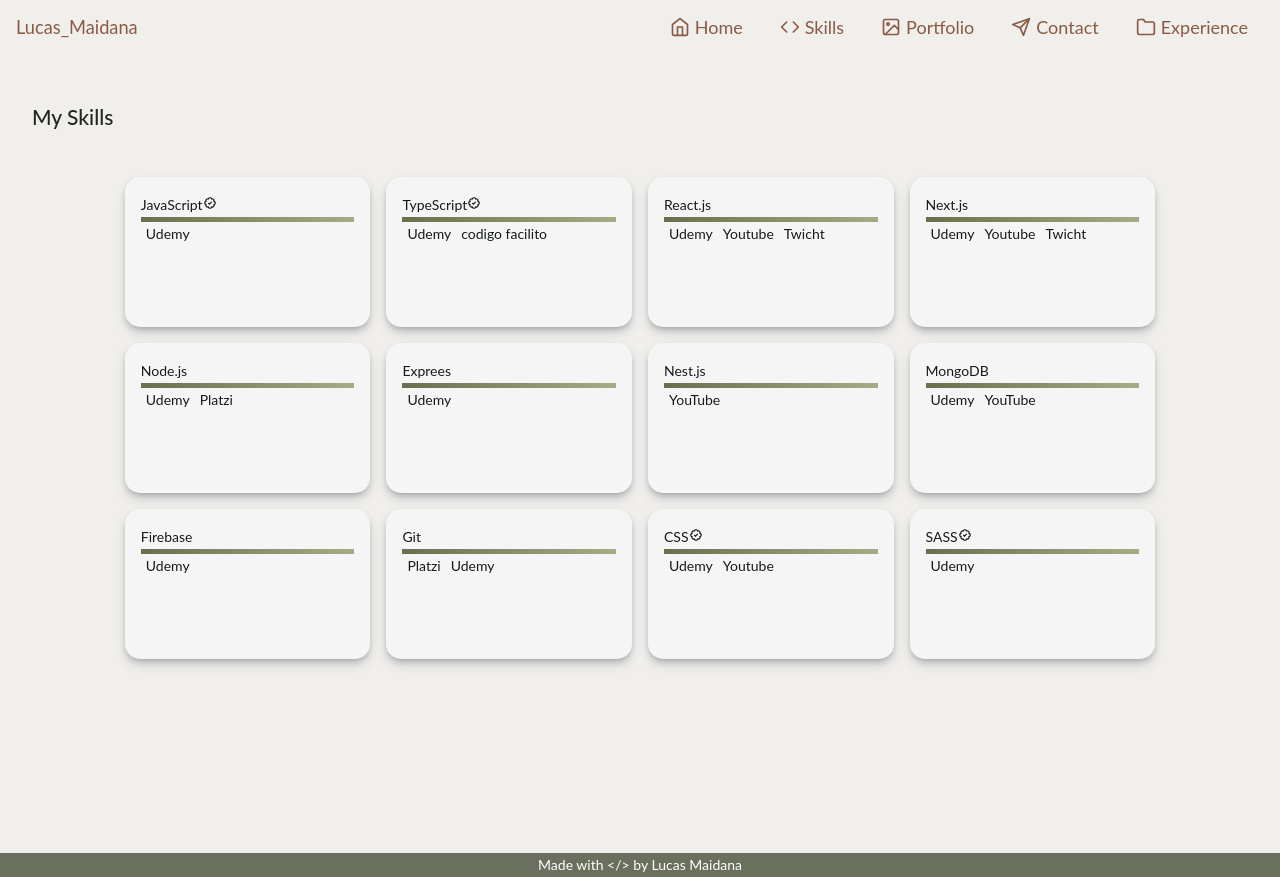
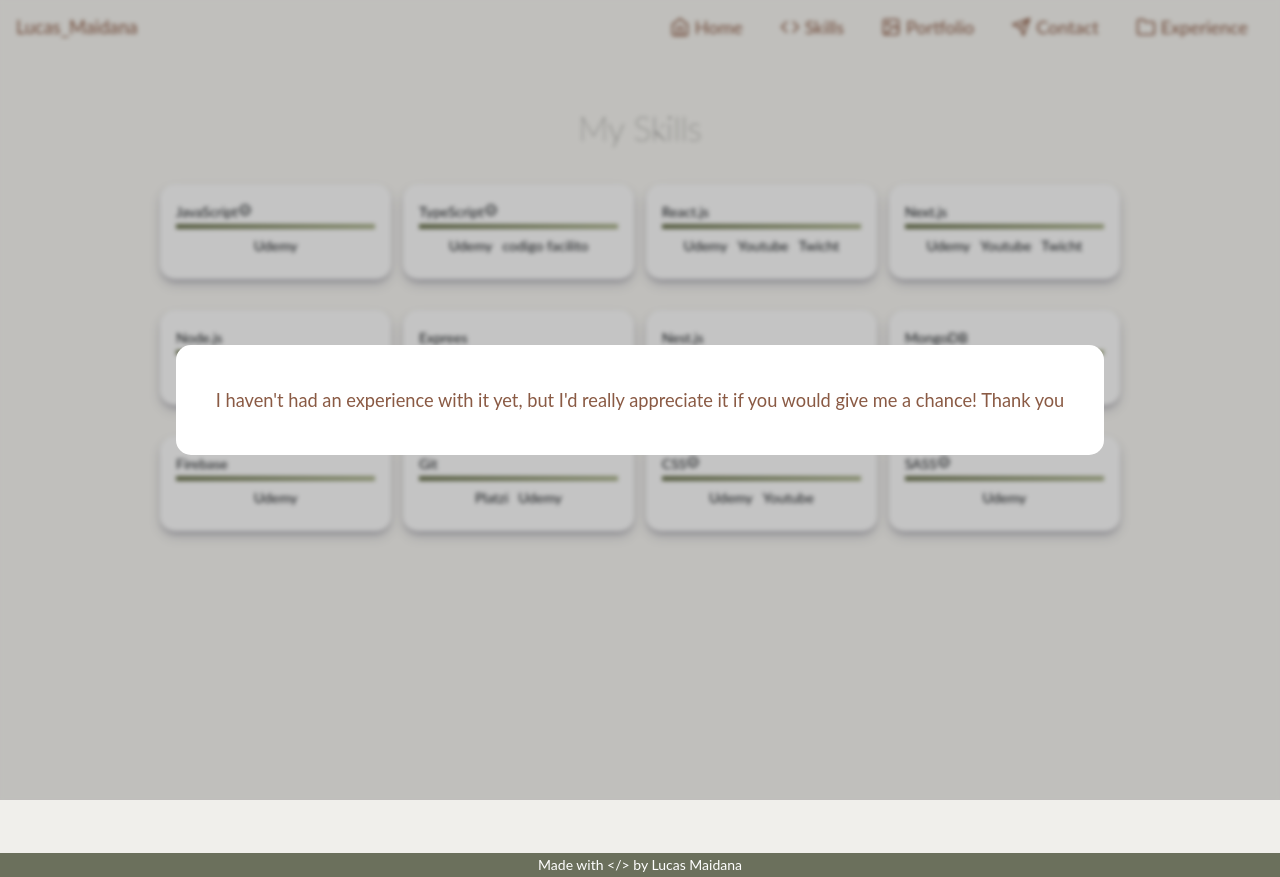
Before and after one commit to LMANMAI/Portfolio, a Next.js app: page /Skills in a window 1280 px wide. Both pictures are taken after a click on the item "Experience". Built offline with nearby package versions, Linux system fonts and the light colour scheme; a web font is replaced by a local one.

Commit message:
todos los estilos y el maquetado terminado, restan cambios menores en las animaciones, y en la informacion de la api

```diff
--- a/assets/index.ts
+++ b/assets/index.ts
@@ -20,6 +20,11 @@ export const LayoutContainer = styled.main`
   background-color: ${({ theme }) => theme.white};
   color: ${({ theme }) => theme.black};
   margin: 10px auto;
+  h2 {
+    text-align: center;
+    font-size: 2.125rem;
+    font-weight: lighter;
+  }
 `;
 export const HeaderElement = styled.header``;
 
@@ -28,7 +33,9 @@ export const MenuHeader = styled.div`
   justify-content: space-between;
   padding: 0.75rem 1rem;
   color: ${({ theme }) => theme.brown};
-
+  p {
+    cursor: pointer;
+  }
   font-size: 1.14rem;
   svg {
     font-size: 1.75rem;
@@ -202,23 +209,19 @@ export const SocialButton = styled.a`
 /**Skills Page */
 export const PanelContainer = styled.section`
   padding: 1rem 2rem;
+  width: 100%;
+  margin: 0 auto;
+  @media (min-width: 768px) {
+    width: 80%;
+  }
 `;
 export const Panel = styled.div`
-  //background-color: ${({ theme }) => theme.light_gray};
   display: grid;
   place-items: center;
-  margin: 0 auto;
-  grid-template-columns: repeat(auto-fit, minmax(145px, 1fr));
-  gap: 1rem;
-
-  /* //tablet
+  grid-template-columns: repeat(auto-fit, minmax(105px, 1fr));
+  gap: 0.725rem;
   @media (min-width: 768px) {
-  } */
-  //desktop
-  @media (min-width: 1024px) {
-    padding: 2rem;
-    width: 90%;
-    grid-template-columns: repeat(auto-fit, minmax(20%, 1fr));
+    grid-template-columns: repeat(auto-fit, minmax(205px, 1fr));
   }
 `;
 export const Separador = styled.div`
@@ -231,8 +234,10 @@ export const Separador = styled.div`
 `;
 
 export const Skill = styled.div`
-  height: 90px;
+  height: calc(fit-content + 5px);
+  flex-grow: 1;
   width: 100%;
+  margin: 10px;
   background-color: whitesmoke;
   border-radius: 15px;
   padding: 1rem;
@@ -262,12 +267,14 @@ export const Skill = styled.div`
       }
     }
   }
-  @media (min-width: 768px) {
-    height: 150px;
-  }
 `;
 export const SkillContainer = styled.div`
   display: flex;
+  justify-content: center;
+  padding: 5px;
+  @media (max-width: 768px) {
+    flex-direction: column;
+  }
 `;
 
 /**Portfolio */
@@ -461,18 +468,79 @@ export const BoxFormAccepted = styled.div`
 `;
 export const SlugContainer = styled.section`
   display: flex;
+  flex-direction: column;
 `;
 export const SlugTechnologies = styled.div`
-  border: 1px solid red;
   width: 100%;
+  display: flex;
+  justify-content: center;
+  gap: 15px;
+  ${Skill} {
+    width: fit-content;
+    height: fit-content;
+    padding: 10px;
+  }
 `;
 export const SlugImgContainer = styled.div`
   width: 90%;
-  margin: 0 auto;
+  margin: 10px auto;
+  display: flex;
+  border-radius: 15px;
   img {
     width: 100%;
+    height: auto;
+    margin: auto;
   }
   @media (min-width: 768px) {
     max-width: 50%;
   }
 `;
+export const SlugDesc = styled.span`
+  margin: 10px auto;
+  text-align: center;
+  width: 500px;
+`;
+
+export const ModalView = styled.div`
+  width: 100vw;
+  height: 100vh;
+  background-color: rgba(0, 0, 0, 0.2);
+  backdrop-filter: blur(2px);
+  position: fixed;
+  top: 0;
+  left: 0;
+  z-index: 5;
+  overflow-y: hidden;
+  display: flex;
+  flex-direction: column;
+  align-items: center;
+  justify-content: center;
+`;
+export const ModalContent = styled.div`
+  width: 90vw;
+  border-radius: 15px;
+  padding: 15px;
+  background-color: white;
+  max-height: 85vh;
+  height: fit-content;
+  overflow: auto;
+  h4 {
+    text-align: center;
+  }
+  @media (min-width: 768px) {
+    min-width: 40vw;
+    width: fit-content;
+    padding: 40px;
+  }
+`;
+export const ModalCloseButton = styled.button`
+  border: none;
+  background-color: transparent;
+  text-align: end;
+  width: 100%;
+  cursor: pointer;
+  svg {
+    font-size: 20px;
+    font-weight: bold;
+  }
+`;
--- a/components/Header.tsx
+++ b/components/Header.tsx
@@ -1,5 +1,7 @@
 import React, { useState } from "react";
 import Link from "next/link";
+import Modal from "./Modal";
+import { useRouter } from "next/router";
 import {
   HeaderElement,
   MenuContainer,
@@ -20,15 +22,28 @@ import {
 interface HeaderProps {}
 const Header: React.FC<HeaderProps> = () => {
   const [menuvalue, setMenuValue] = useState(false);
-
+  const [open, setOpen] = useState(false);
+  const router = useRouter();
   const handleClickMenu = () => {
     setMenuValue(!menuvalue);
+  };
+  const mesage = `I haven't had an experience with it yet, but I'd really appreciate it if you would give me a chance! Thank you`;
+
+  const handleJob = () => {
+    setOpen(!open);
   };
 
   return (
     <HeaderElement>
       <MenuHeader>
-        <p> Lucas_Maidana</p>
+        <p
+          onClick={() => {
+            router.push("/");
+          }}
+        >
+          {" "}
+          Lucas_Maidana
+        </p>
 
         <Button onClick={() => handleClickMenu()}>
           <FiGrid />
@@ -70,11 +85,14 @@ const Header: React.FC<HeaderProps> = () => {
               </li>
             </Link>
             <Link href="#!">
-              <li onClick={() => handleClickMenu()}>
+              <li onClick={() => handleJob()}>
                 <FiFolder />
                 Experience
               </li>
             </Link>
+            {open ? (
+              <Modal setClose={setOpen} open={open} children={mesage} />
+            ) : null}
           </MenuLinks>
         </MenuContainer>
       </MenuHeader>
--- /dev/null
+++ b/components/Modal.tsx
@@ -0,0 +1,55 @@
+import React, { useRef, useCallback, useEffect, Fragment } from "react";
+import { useSpring, animated } from "react-spring";
+import { GrClose } from "react-icons/gr";
+import { ModalView, ModalContent, ModalCloseButton } from "../assets";
+
+const Modal = (props: { open: boolean; setClose: Function; children: any }) => {
+  const modalRef = useRef();
+
+  const animation = useSpring({
+    config: {
+      duration: 25,
+    },
+    opacity: open ? 1 : 0,
+    transform: open ? "scale(1)" : "scale(.8)",
+    transition: "all 200ms",
+  });
+  const closeModal = (e) => {
+    if (modalRef.current === e.target) {
+      props.setClose();
+    }
+  };
+  const keyPress = useCallback(
+    (e) => {
+      if (e.key === "Escape" && open) {
+        props.setClose();
+      }
+    },
+    [props.setClose, open]
+  );
+  useEffect(() => {
+    document.addEventListener("keydown", keyPress);
+    return () => document.removeEventListener("keydown", keyPress);
+  }, [keyPress]);
+
+  return (
+    <>
+      {open ? (
+        <>
+          <ModalView ref={modalRef} onClick={(e) => closeModal(e)}>
+            <animated.div style={animation}>
+              <ModalContent>
+                <ModalCloseButton onClick={() => props.setClose()}>
+                  <GrClose />
+                </ModalCloseButton>
+                {props.children}
+              </ModalContent>
+            </animated.div>
+          </ModalView>
+        </>
+      ) : null}
+    </>
+  );
+};
+
+export default Modal;
--- a/package.json
+++ b/package.json
@@ -24,6 +24,7 @@
     "react-dom": "17.0.2",
     "react-hook-form": "^7.15.2",
     "react-icons": "^4.2.0",
+    "react-spring": "^9.3.0",
     "styled-components": "^5.3.0"
   },
   "devDependencies": {
```
Also changed, not shown: pages/proyect/[...slug].tsx (+9 -4 lines), 1 other file (tests, documents, lock files or other folders).
